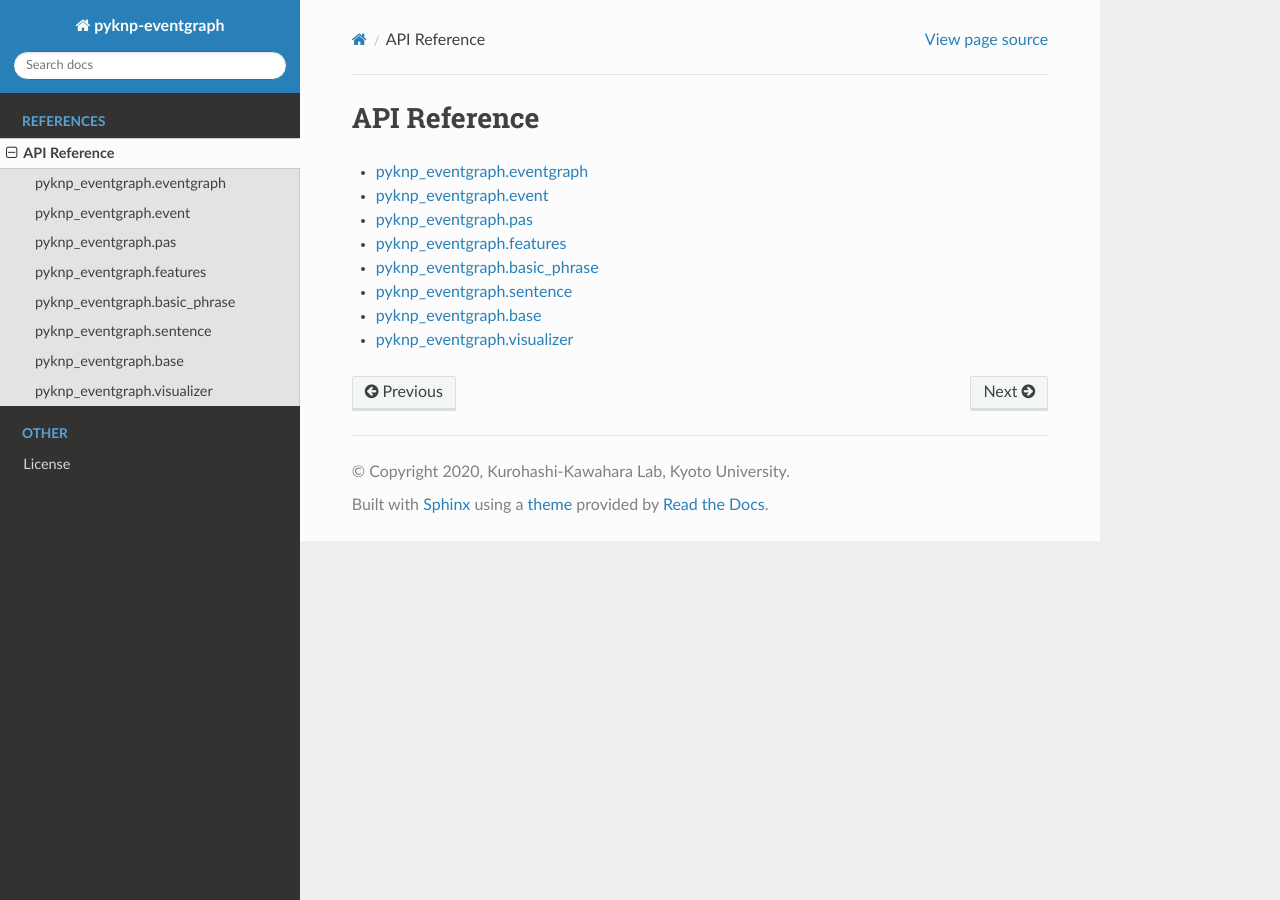
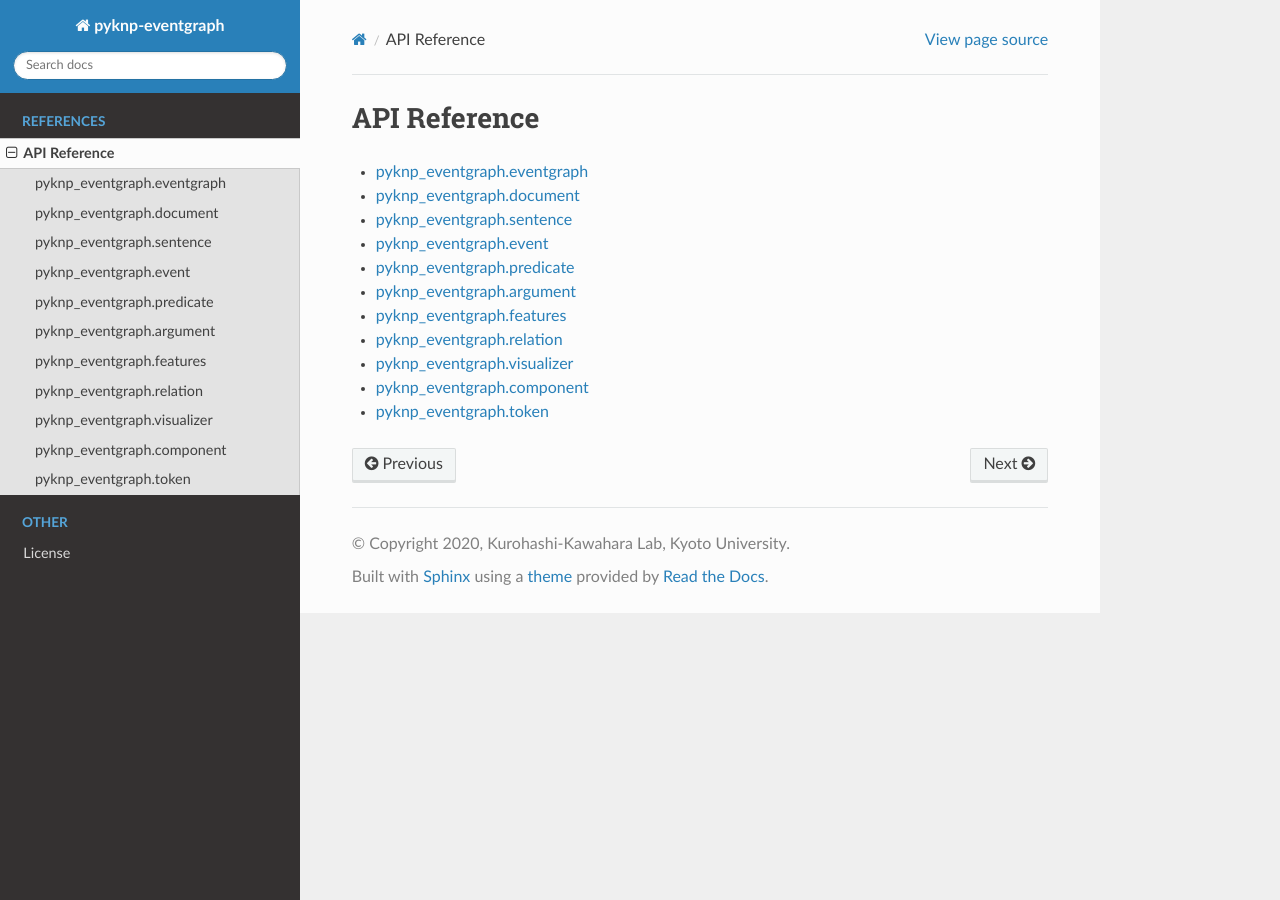
Before and after one commit to ku-nlp/pyknp-eventgraph, a Sphinx documentation site: the page built from docs/source/reference/index.rst, in a window 1280 px wide. Built offline with Sphinx 7.4.7 and the Read the Docs theme 2.0.0, drawn with Linux system fonts in a browser that asks for light colours; the version number could not be read and is left out.

Commit message:
update docstring

```diff
--- a/docs/source/conf.py
+++ b/docs/source/conf.py
@@ -45,6 +45,8 @@ templates_path = ['_templates']
 # This pattern also affects html_static_path and html_extra_path.
 exclude_patterns = ['build']
 
+# If True, set typing.TYPE_CHECKING to True to enable “expensive” typing imports.
+set_type_checking_flag = True
 
 # -- Options for HTML output -------------------------------------------------
 
--- /dev/null
+++ b/docs/source/reference/argument.rst
@@ -0,0 +1,8 @@
+pyknp\_eventgraph.argument
+==========================
+
+.. autoclass:: pyknp_eventgraph.argument.Argument
+   :members:
+   :undoc-members:
+   :show-inheritance:
+   :member-order: groupwise
--- a/docs/source/reference/base.rst
+++ /dev/null
@@ -1,8 +0,0 @@
-pyknp\_eventgraph.base
-======================
-
-.. automodule:: pyknp_eventgraph.base
-   :members:
-   :undoc-members:
-   :show-inheritance:
-   :member-order: bysource
--- a/docs/source/reference/basic_phrase.rst
+++ /dev/null
@@ -1,8 +0,0 @@
-pyknp\_eventgraph.basic\_phrase
-===============================
-
-.. automodule:: pyknp_eventgraph.basic_phrase
-   :members:
-   :undoc-members:
-   :show-inheritance:
-   :member-order: bysource
--- /dev/null
+++ b/docs/source/reference/component.rst
@@ -0,0 +1,8 @@
+pyknp\_eventgraph.component
+===========================
+
+.. autoclass:: pyknp_eventgraph.component.Component
+   :members:
+   :undoc-members:
+   :show-inheritance:
+   :member-order: groupwise
--- /dev/null
+++ b/docs/source/reference/document.rst
@@ -0,0 +1,8 @@
+pyknp\_eventgraph.document
+==========================
+
+.. autoclass:: pyknp_eventgraph.document.Document
+   :members:
+   :undoc-members:
+   :show-inheritance:
+   :member-order: groupwise
--- a/docs/source/reference/event.rst
+++ b/docs/source/reference/event.rst
@@ -1,8 +1,8 @@
 pyknp\_eventgraph.event
 ========================
 
-.. automodule:: pyknp_eventgraph.event
+.. autoclass:: pyknp_eventgraph.event.Event
    :members:
    :undoc-members:
    :show-inheritance:
-   :member-order: bysource
+   :member-order: groupwise
--- a/docs/source/reference/eventgraph.rst
+++ b/docs/source/reference/eventgraph.rst
@@ -1,8 +1,8 @@
 pyknp\_eventgraph.eventgraph
 ============================
 
-.. automodule:: pyknp_eventgraph.eventgraph
+.. autoclass:: pyknp_eventgraph.eventgraph.EventGraph
    :members:
    :undoc-members:
    :show-inheritance:
-   :member-order: bysource
+   :member-order: groupwise
--- a/docs/source/reference/index.rst
+++ b/docs/source/reference/index.rst
@@ -8,10 +8,13 @@ API Reference
     :maxdepth: 2
 
     eventgraph
+    document
+    sentence
     event
-    pas
+    predicate
+    argument
     features
-    basic_phrase
-    sentence
-    base
+    relation
     visualizer
+    component
+    token
--- a/docs/source/reference/pas.rst
+++ /dev/null
@@ -1,8 +0,0 @@
-pyknp\_eventgraph.pas
-=====================
-
-.. automodule:: pyknp_eventgraph.pas
-   :members:
-   :undoc-members:
-   :show-inheritance:
-   :member-order: bysource
--- /dev/null
+++ b/docs/source/reference/predicate.rst
@@ -0,0 +1,8 @@
+pyknp\_eventgraph.predicate
+===========================
+
+.. autoclass:: pyknp_eventgraph.predicate.Predicate
+   :members:
+   :undoc-members:
+   :show-inheritance:
+   :member-order: groupwise
--- /dev/null
+++ b/docs/source/reference/relation.rst
@@ -0,0 +1,8 @@
+pyknp\_eventgraph.relation
+==========================
+
+.. autoclass:: pyknp_eventgraph.relation.Relation
+   :members:
+   :undoc-members:
+   :show-inheritance:
+   :member-order: groupwise
--- a/docs/source/reference/sentence.rst
+++ b/docs/source/reference/sentence.rst
@@ -1,8 +1,8 @@
 pyknp\_eventgraph.sentence
 ==========================
 
-.. automodule:: pyknp_eventgraph.sentence
+.. autoclass:: pyknp_eventgraph.sentence.Sentence
    :members:
    :undoc-members:
    :show-inheritance:
-   :member-order: bysource
+   :member-order: groupwise
--- /dev/null
+++ b/docs/source/reference/token.rst
@@ -0,0 +1,8 @@
+pyknp\_eventgraph.token
+=======================
+
+.. autoclass:: pyknp_eventgraph.token.Token
+   :members:
+   :undoc-members:
+   :show-inheritance:
+   :member-order: groupwise
--- a/docs/source/reference/visualizer.rst
+++ b/docs/source/reference/visualizer.rst
@@ -4,5 +4,6 @@ pyknp\_eventgraph.visualizer
 .. automodule:: pyknp_eventgraph.visualizer
    :members:
    :undoc-members:
+   :exclude-members: Node, Edge
    :show-inheritance:
-   :member-order: bysource
+   :member-order: groupwise
```
Also changed, not shown: 1 other file.
